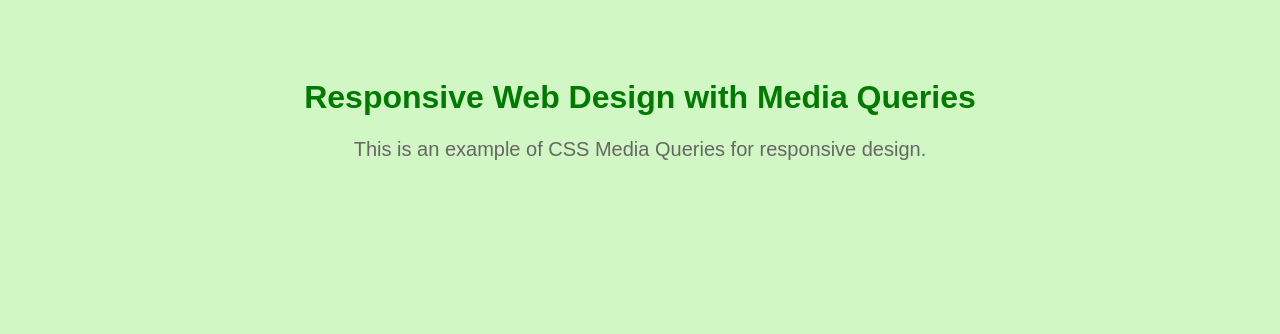
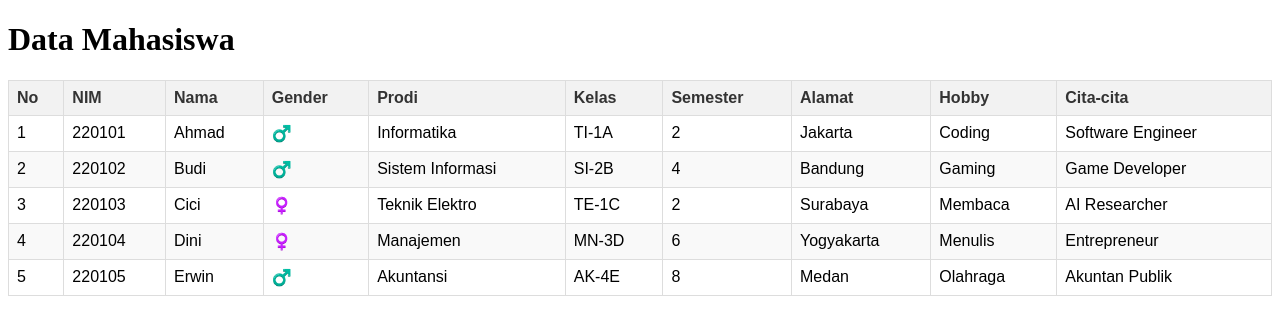
Before and after one commit to rayarzkyn/dual-ui-css-media-query, a plain HTML site: page index.html in a window 1280 px wide. Drawn offline with Linux system fonts and the light colour scheme.

Commit message:
Update tabel dengan data mahasiswa

```diff
--- a/index.html
+++ b/index.html
@@ -3,11 +3,88 @@
 <head>
     <meta charset="UTF-8">
     <meta name="viewport" content="width=device-width, initial-scale=1.0">
-    <title>Dual UI - CSS Media Query</title>
+    <title>Data Mahasiswa</title>
     <link rel="stylesheet" href="style.css">
 </head>
 <body>
-    <h1>Responsive Web Design with Media Queries</h1>
-    <p>This is an example of CSS Media Queries for responsive design.</p>
+    <h1>Data Mahasiswa</h1>
+    <table>
+        <thead>
+            <tr>
+                <th>No</th>
+                <th>NIM</th>
+                <th>Nama</th>
+                <th>Gender</th>
+                <th>Prodi</th>
+                <th>Kelas</th>
+                <th>Semester</th>
+                <th>Alamat</th>
+                <th>Hobby</th>
+                <th>Cita-cita</th>
+            </tr>
+        </thead>
+        <tbody>
+            <tr>
+                <td>1</td>
+                <td>220101</td>
+                <td>Ahmad</td>
+                <td>♂️</td>
+                <td>Informatika</td>
+                <td>TI-1A</td>
+                <td>2</td>
+                <td>Jakarta</td>
+                <td>Coding</td>
+                <td>Software Engineer</td>
+            </tr>
+            <tr>
+                <td>2</td>
+                <td>220102</td>
+                <td>Budi</td>
+                <td>♂️</td>
+                <td>Sistem Informasi</td>
+                <td>SI-2B</td>
+                <td>4</td>
+                <td>Bandung</td>
+                <td>Gaming</td>
+                <td>Game Developer</td>
+            </tr>
+            <tr>
+                <td>3</td>
+                <td>220103</td>
+                <td>Cici</td>
+                <td>♀️</td>
+                <td>Teknik Elektro</td>
+                <td>TE-1C</td>
+                <td>2</td>
+                <td>Surabaya</td>
+                <td>Membaca</td>
+                <td>AI Researcher</td>
+            </tr>
+            <tr>
+                <td>4</td>
+                <td>220104</td>
+                <td>Dini</td>
+                <td>♀️</td>
+                <td>Manajemen</td>
+                <td>MN-3D</td>
+                <td>6</td>
+                <td>Yogyakarta</td>
+                <td>Menulis</td>
+                <td>Entrepreneur</td>
+            </tr>
+            <tr>
+                <td>5</td>
+                <td>220105</td>
+                <td>Erwin</td>
+                <td>♂️</td>
+                <td>Akuntansi</td>
+                <td>AK-4E</td>
+                <td>8</td>
+                <td>Medan</td>
+                <td>Olahraga</td>
+                <td>Akuntan Publik</td>
+            </tr>
+        </tbody>
+    </table>
 </body>
 </html>
--- a/style.css
+++ b/style.css
@@ -1,41 +1,26 @@
-/* Default styles */
-body {
+/* Menata tabel */
+table {
+    width: 100%;
+    border-collapse: collapse;
+    margin: 20px 0;
     font-family: Arial, sans-serif;
-    background-color: #f4f4f4;
-    text-align: center;
-    padding: 50px;
 }
 
-h1 {
+th, td {
+    border: 1px solid #ddd;
+    padding: 8px;
+    text-align: left;
+}
+
+th {
+    background-color: #f2f2f2;
     color: #333;
 }
 
-p {
-    color: #666;
+tbody tr:nth-child(even) {
+    background-color: #f9f9f9;
 }
 
-/* Media Query for small devices */
-@media (max-width: 600px) {
-    body {
-        background-color: #ffcccb;
-    }
-    h1 {
-        color: #ff0000;
-    }
-    p {
-        font-size: 16px;
-    }
+tbody tr:hover {
+    background-color: #f1f1f1;
 }
-
-/* Media Query for large devices */
-@media (min-width: 1200px) {
-    body {
-        background-color: #d1f7c4;
-    }
-    h1 {
-        color: #007b00;
-    }
-    p {
-        font-size: 20px;
-    }
-}
```
